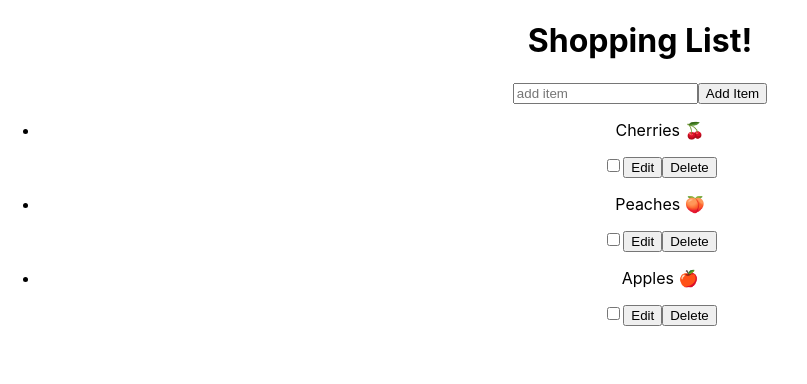
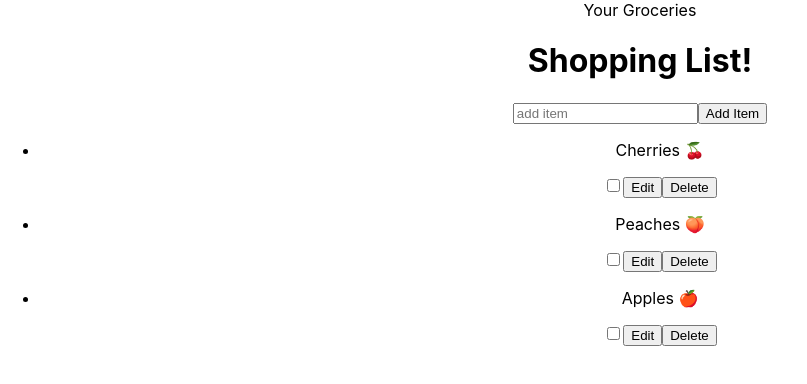
Before and after one commit to VioletKatrinStewart/adv-react-shopping-list, a React (Create React App) app: page / in a window 1280 px wide. Shown: the top 384 px of the page, without its empty margins (0-807 px from the left). Built offline with nearby package versions, Linux system fonts and the light colour scheme.

Commit message:
added header file but could not get through logic of clear button yet

```diff
--- a/src/App.jsx
+++ b/src/App.jsx
@@ -1,9 +1,11 @@
 import './App.css';
 import Shopping from './views/Shopping/Shopping';
+import Header from './components/Header/Header';
 
 function App() {
   return (
     <div className="App">
+      <Header />
       <Shopping />
     </div>
   );
--- /dev/null
+++ b/src/components/Header/Header.jsx
@@ -0,0 +1,5 @@
+import React from 'react';
+
+export default function Header() {
+  return <div>Your Groceries</div>;
+}
```
